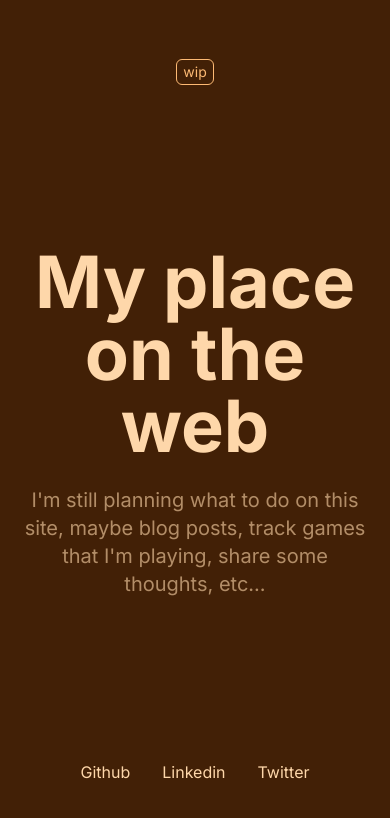
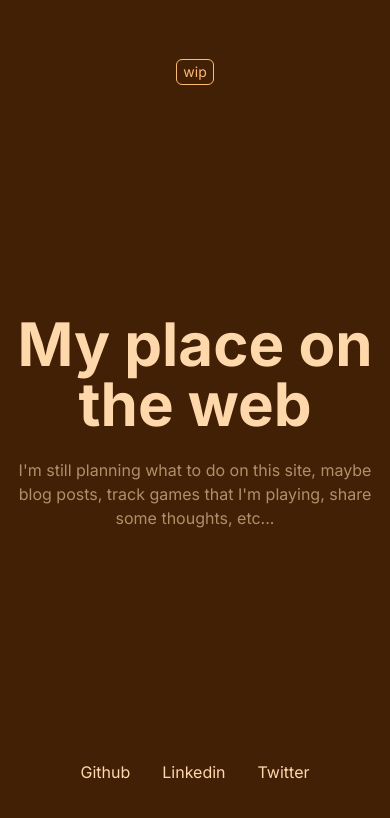
Before and after one commit to guivictorr/guilhermevictor.me, a Next.js app in the folder apps/site/: page / in a window 390 px wide. Shown: the top 818 px of the page. Built offline with nearby package versions, Linux system fonts and the light colour scheme.

Commit message:
fix: fixing the page for mobile

```diff
--- a/apps/site/src/app/page.tsx
+++ b/apps/site/src/app/page.tsx
@@ -1,6 +1,6 @@
 export default function Home() {
   return (
-    <main className='flex h-screen flex-col items-center justify-between bg-yellow-950 px-4 py-8 text-orange-200'>
+    <main className='flex h-[100dvh] flex-col items-center justify-between bg-yellow-950 px-4 py-8 text-orange-200'>
       <header className='grid h-[80px] place-items-center'>
         <span className='rounded-md border border-orange-300 p-0.5 px-1.5  text-sm text-orange-300'>
           <abbr className='no-underline' title='Work in progress'>
@@ -9,8 +9,8 @@ export default function Home() {
         </span>
       </header>
       <section className='space-y-6 text-center'>
-        <h2 className='text-7xl font-bold'>My place on the web</h2>
-        <p className='max-w-2xl text-xl text-orange-200/60'>
+        <h2 className='text-6xl font-bold md:text-7xl'>My place on the web</h2>
+        <p className='max-w-2xl text-base text-orange-200/60 md:text-xl'>
           I&apos;m still planning what to do on this site, maybe blog posts,
           track games that I&apos;m playing, share some thoughts, etc...
         </p>
```
